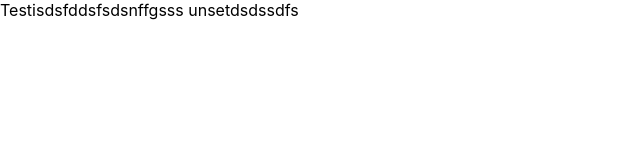
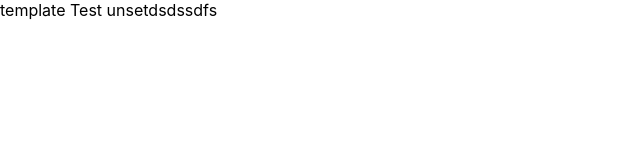
Before and after one commit to LaxmanPache123/funny, a React (Create React App) app: page / in a window 1280 px wide. Shown: the top 160 px of the page, without its empty margins (0-640 px from the left). Built offline with nearby package versions, Linux system fonts and the light colour scheme; no server answers.

Commit message:
Update App.jsx
Update App.jsx for template test msg

```diff
--- a/src/App.jsx
+++ b/src/App.jsx
@@ -2,7 +2,7 @@ import React from 'react'
 
 function App() {
   return (
-    <div>Testisdsfddsfsdsnffgsss {process.env.REACT_APP_SECREAT_KEY}dsdssdfs</div>
+    <div> template Test {process.env.REACT_APP_SECREAT_KEY}dsdssdfs</div>
   )
 }
 
```
